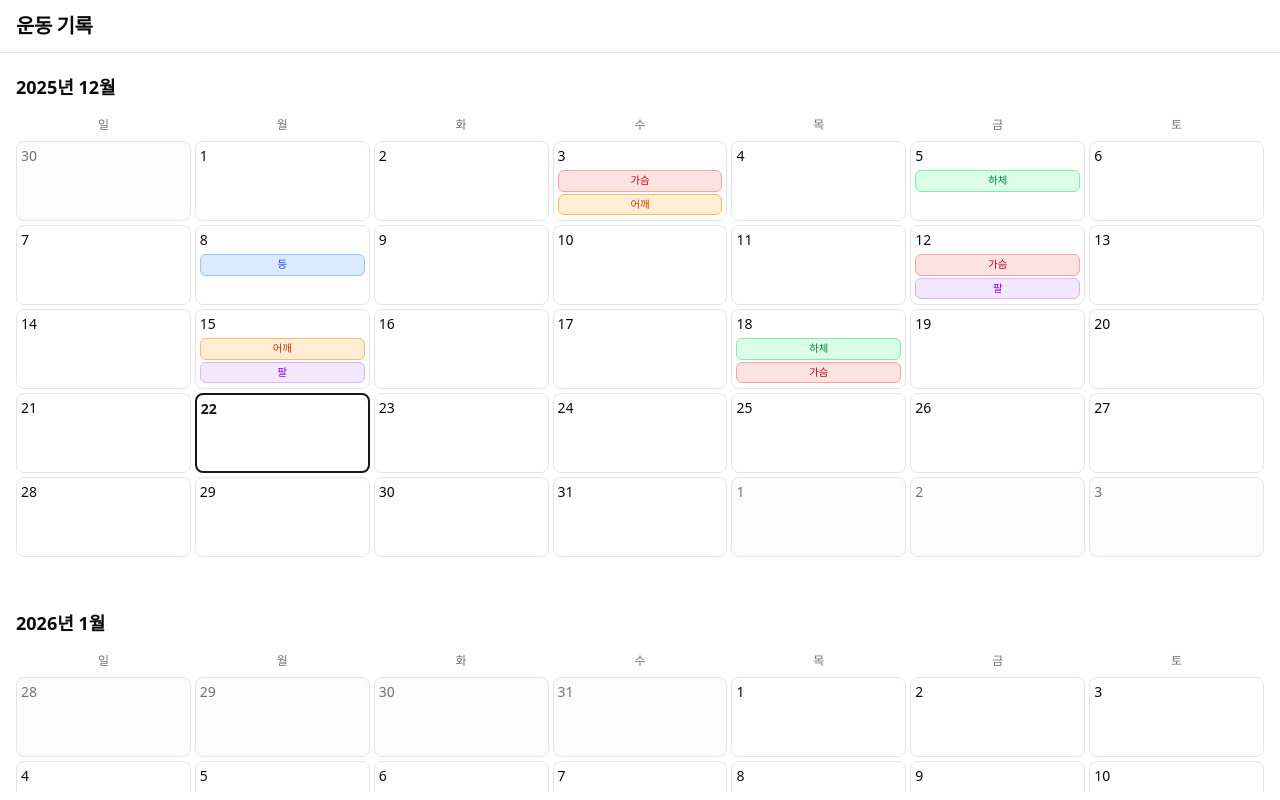
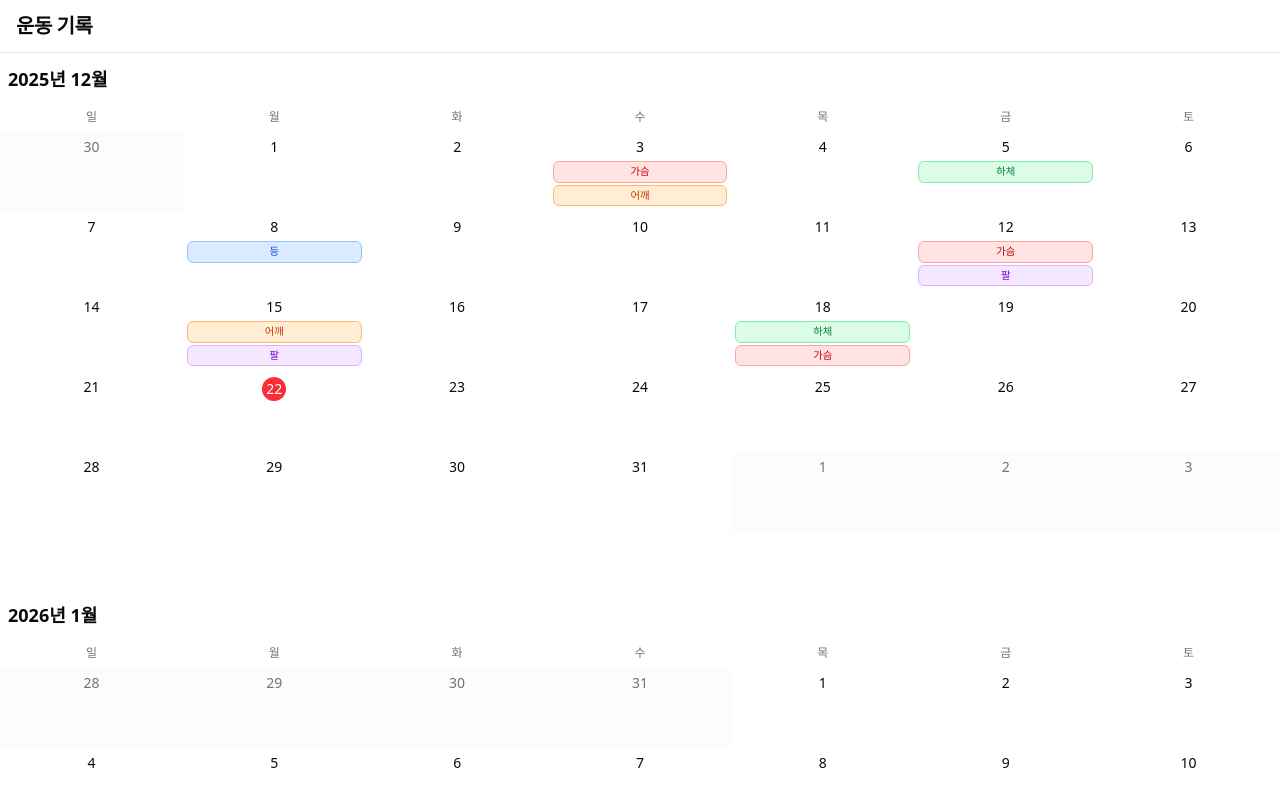
Before and after one commit to kimjihyo/lift-note, a Next.js app: page / in a window 1280 px wide. Built offline with nearby package versions, Linux system fonts and the light colour scheme.

Commit message:
style: 오늘 날짜 표시를 애플 캘린더 스타일로 변경
- 테두리 대신 날짜 숫자에 빨간 동그라미 배경 추가
- 오늘 날짜는 흰색 텍스트 + 빨간 원형 배경
- 사용자 스타일 수정 사항 반영

```diff
--- a/app/_components/workout-calendar.tsx
+++ b/app/_components/workout-calendar.tsx
@@ -2,7 +2,17 @@
 
 import { useEffect, useState, useRef, useMemo } from "react";
 import { useRouter } from "next/navigation";
-import { format, startOfMonth, endOfMonth, eachDayOfInterval, addMonths, isSameMonth, isToday, startOfWeek, endOfWeek } from "date-fns";
+import {
+  format,
+  startOfMonth,
+  endOfMonth,
+  eachDayOfInterval,
+  addMonths,
+  isSameMonth,
+  isToday,
+  startOfWeek,
+  endOfWeek,
+} from "date-fns";
 import { ko } from "date-fns/locale";
 import { useVirtualizer } from "@tanstack/react-virtual";
 import { getWorkoutRecords, initializeDummyData } from "@/lib/storage";
@@ -31,7 +41,10 @@ export function WorkoutCalendar() {
       const monthEnd = endOfMonth(monthDate);
       const calendarStart = startOfWeek(monthStart, { weekStartsOn: 0 });
       const calendarEnd = endOfWeek(monthEnd, { weekStartsOn: 0 });
-      const days = eachDayOfInterval({ start: calendarStart, end: calendarEnd });
+      const days = eachDayOfInterval({
+        start: calendarStart,
+        end: calendarEnd,
+      });
 
       const weeks: Date[][] = [];
       for (let j = 0; j < days.length; j += 7) {
@@ -60,6 +73,7 @@ export function WorkoutCalendar() {
     return record?.tags || [];
   };
 
+  // eslint-disable-next-line react-hooks/incompatible-library
   const virtualizer = useVirtualizer({
     count: monthsData.length,
     getScrollElement: () => parentRef.current,
@@ -69,14 +83,19 @@ export function WorkoutCalendar() {
       const WEEKDAY_HEADER_HEIGHT = 32;
       const WEEK_HEIGHT = 88;
       const BOTTOM_MARGIN = 16;
-      return HEADER_HEIGHT + WEEKDAY_HEADER_HEIGHT + (weeksCount * WEEK_HEIGHT) + BOTTOM_MARGIN;
+      return (
+        HEADER_HEIGHT +
+        WEEKDAY_HEADER_HEIGHT +
+        weeksCount * WEEK_HEIGHT +
+        BOTTOM_MARGIN
+      );
     },
     initialOffset: () => {
       // 현재 달(인덱스 24)로 스크롤
       let offset = 0;
       for (let i = 0; i < 24; i++) {
         const weeksCount = monthsData[i]?.weeks.length || 0;
-        offset += 48 + 32 + (weeksCount * 88) + 16;
+        offset += 48 + 32 + weeksCount * 88 + 16;
       }
       return offset;
     },
@@ -104,17 +123,16 @@ export function WorkoutCalendar() {
                 width: "100%",
                 transform: `translateY(${virtualItem.start}px)`,
               }}
-              className="px-2"
             >
               {/* 월 헤더 */}
-              <div className="py-3">
+              <div className="py-3 px-2">
                 <h2 className="text-lg font-semibold">
                   {format(monthDate, "yyyy년 M월", { locale: ko })}
                 </h2>
               </div>
 
               {/* 요일 헤더 */}
-              <div className="grid grid-cols-7 gap-1 mb-1">
+              <div className="grid grid-cols-7 mb-1">
                 {["일", "월", "화", "수", "목", "금", "토"].map((day) => (
                   <div
                     key={day}
@@ -126,9 +144,9 @@ export function WorkoutCalendar() {
               </div>
 
               {/* 날짜 그리드 */}
-              <div className="space-y-1">
+              <div>
                 {weeks.map((week, weekIndex) => (
-                  <div key={weekIndex} className="grid grid-cols-7 gap-1">
+                  <div key={weekIndex} className="grid grid-cols-7">
                     {week.map((day) => {
                       const tags = getTagsForDate(day);
                       const isCurrentMonth = isSameMonth(day, monthDate);
@@ -138,9 +156,9 @@ export function WorkoutCalendar() {
                         <button
                           key={day.toISOString()}
                           onClick={() => handleDateClick(day)}
-                          className={`border rounded-md p-1 min-h-20 ${
+                          className={`p-1 min-h-20 ${
                             isCurrentMonth ? "bg-background" : "bg-muted/30"
-                          } ${isTodayDate ? "border-primary border-2" : "border-border"}`}
+                          }`}
                         >
                           <WorkoutDayCell
                             day={day.getDate()}
--- a/app/_components/workout-day-cell.tsx
+++ b/app/_components/workout-day-cell.tsx
@@ -17,15 +17,18 @@ export function WorkoutDayCell({
 }: WorkoutDayCellProps) {
   return (
     <div className="flex h-full w-full flex-col items-start justify-start gap-1">
+      <div className="w-full flex justify-center">
         <span
           className={cn(
-          "text-sm font-medium w-full text-left",
-          isToday && "font-bold text-primary",
+            "text-sm font-medium",
+            isToday && "bg-red-500 text-white rounded-full w-6 h-6 flex items-center justify-center",
+            !isToday && "text-center",
             !isCurrentMonth && "text-muted-foreground"
           )}
         >
           {day}
         </span>
+      </div>
       {tags.length > 0 && (
         <div className="flex flex-col gap-0.5 w-full">
           {tags.map((tag) => {
--- a/app/page.tsx
+++ b/app/page.tsx
@@ -6,7 +6,7 @@ export default function Home() {
       <header className="shrink-0 px-4 py-3 border-b">
         <h1 className="text-xl font-bold tracking-tight">운동 기록</h1>
       </header>
-      <main className="flex-1 overflow-hidden p-2">
+      <main className="flex-1 overflow-hidden">
         <WorkoutCalendar />
       </main>
     </div>
--- a/components/ui/calendar.tsx
+++ b/components/ui/calendar.tsx
@@ -1,19 +1,19 @@
-"use client"
+"use client";
 
-import * as React from "react"
+import * as React from "react";
 import {
   ChevronDownIcon,
   ChevronLeftIcon,
   ChevronRightIcon,
-} from "lucide-react"
+} from "lucide-react";
 import {
   DayPicker,
   getDefaultClassNames,
   type DayButton,
-} from "react-day-picker"
+} from "react-day-picker";
 
-import { cn } from "@/lib/utils"
-import { Button, buttonVariants } from "@/components/ui/button"
+import { cn } from "@/lib/utils";
+import { Button, buttonVariants } from "@/components/ui/button";
 
 function Calendar({
   className,
@@ -25,15 +25,15 @@ function Calendar({
   components,
   ...props
 }: React.ComponentProps<typeof DayPicker> & {
-  buttonVariant?: React.ComponentProps<typeof Button>["variant"]
+  buttonVariant?: React.ComponentProps<typeof Button>["variant"];
 }) {
-  const defaultClassNames = getDefaultClassNames()
+  const defaultClassNames = getDefaultClassNames();
 
   return (
     <DayPicker
       showOutsideDays={showOutsideDays}
       className={cn(
-        "bg-background group/calendar p-3 [--cell-size:--spacing(8)] [[data-slot=card-content]_&]:bg-transparent [[data-slot=popover-content]_&]:bg-transparent",
+        "bg-background group/calendar p-3 [--cell-size:--spacing(8)] in-data-[slot=card-content]:bg-transparent in-data-[slot=popover-content]:bg-transparent",
         String.raw`rtl:**:[.rdp-button\_next>svg]:rotate-180`,
         String.raw`rtl:**:[.rdp-button\_previous>svg]:rotate-180`,
         className
@@ -140,13 +140,13 @@ function Calendar({
               className={cn(className)}
               {...props}
             />
-          )
+          );
         },
         Chevron: ({ className, orientation, ...props }) => {
           if (orientation === "left") {
             return (
               <ChevronLeftIcon className={cn("size-4", className)} {...props} />
-            )
+            );
           }
 
           if (orientation === "right") {
@@ -155,12 +155,12 @@ function Calendar({
                 className={cn("size-4", className)}
                 {...props}
               />
-            )
+            );
           }
 
           return (
             <ChevronDownIcon className={cn("size-4", className)} {...props} />
-          )
+          );
         },
         DayButton: CalendarDayButton,
         WeekNumber: ({ children, ...props }) => {
@@ -170,13 +170,13 @@ function Calendar({
                 {children}
               </div>
             </td>
-          )
+          );
         },
         ...components,
       }}
       {...props}
     />
-  )
+  );
 }
 
 function CalendarDayButton({
@@ -185,12 +185,12 @@ function CalendarDayButton({
   modifiers,
   ...props
 }: React.ComponentProps<typeof DayButton>) {
-  const defaultClassNames = getDefaultClassNames()
+  const defaultClassNames = getDefaultClassNames();
 
-  const ref = React.useRef<HTMLButtonElement>(null)
+  const ref = React.useRef<HTMLButtonElement>(null);
   React.useEffect(() => {
-    if (modifiers.focused) ref.current?.focus()
-  }, [modifiers.focused])
+    if (modifiers.focused) ref.current?.focus();
+  }, [modifiers.focused]);
 
   return (
     <Button
@@ -214,7 +214,7 @@ function CalendarDayButton({
       )}
       {...props}
     />
-  )
+  );
 }
 
-export { Calendar, CalendarDayButton }
+export { Calendar, CalendarDayButton };
```
Lines whose indentation alone changed are shown as unchanged.
